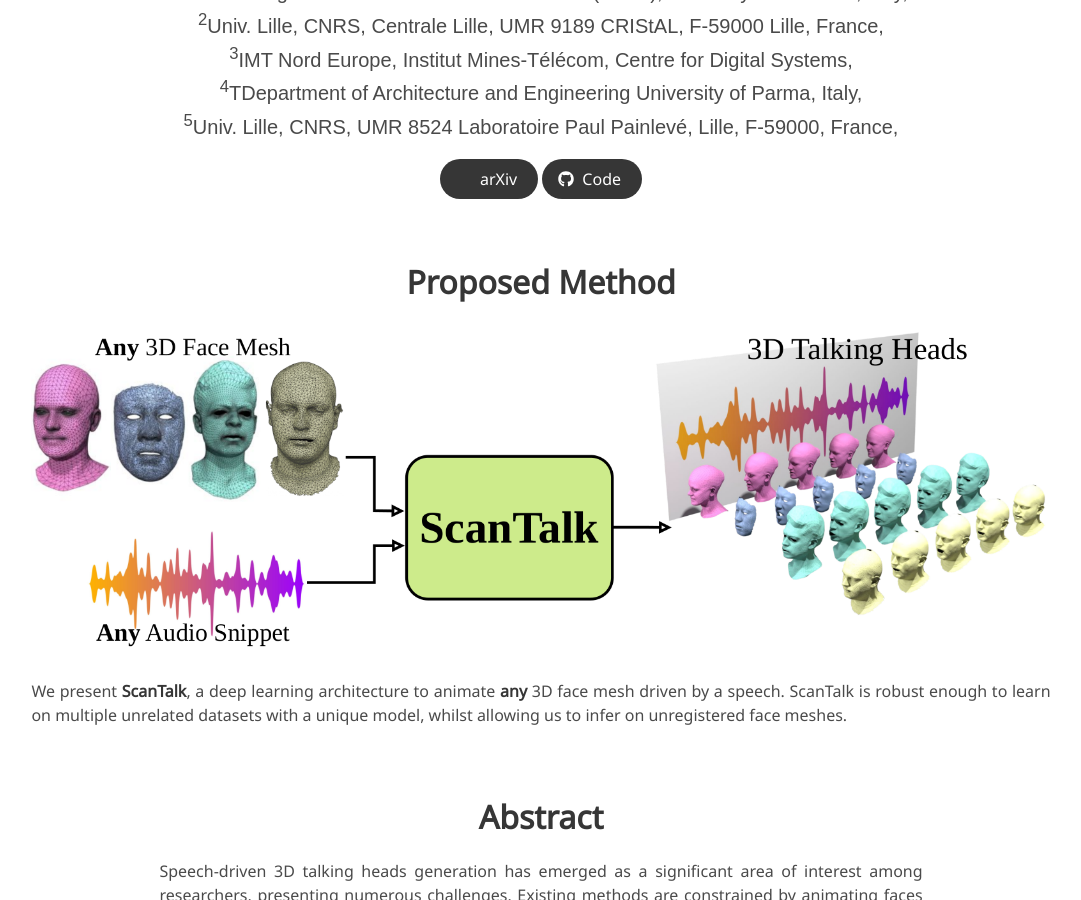
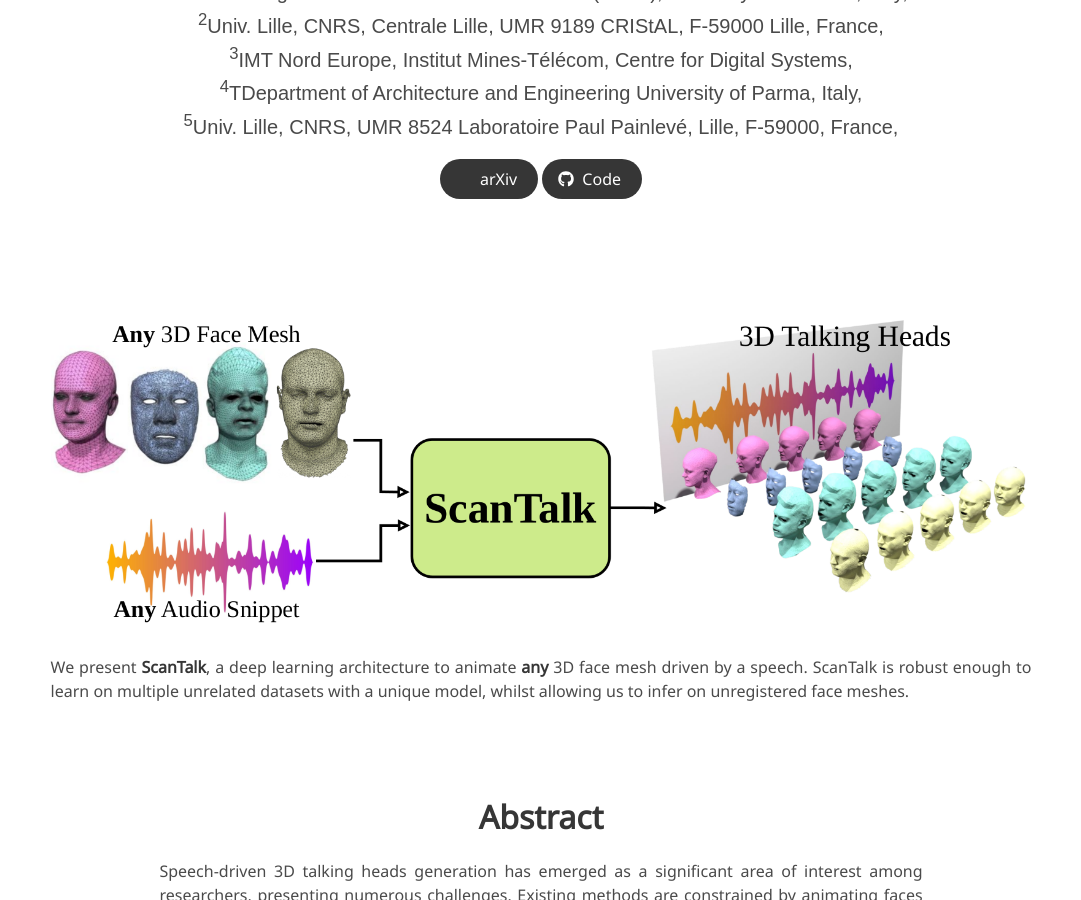
Before and after one commit to FedeNoce/fedenoce.github.io, a Jekyll site: the page scantalk/index.html, which Jekyll copies as it is, in a window 1280 px wide and 900 px high, scrolled down 352 px. Shown: the whole window, without its empty margins (99-1180 px from the left). Built offline with Jekyll 4.4.1, drawn with Linux system fonts in a browser that asks for light colours; nearby versions of some CDN libraries; some web fonts are replaced; library files that are not in the unit come from our copies; a style sheet for code colours, icons or effects is not loaded.

Commit message:
modified:   scantalk/index.html

```diff
--- a/scantalk/index.html
+++ b/scantalk/index.html
@@ -169,9 +169,9 @@
 </section>
 -->
 <!-- Proposed Method. -->
+<section class="section">
 <div class="columns is-centered has-text-centered">
   <div class="column is-four-fifths">
-    <h2 class="title is-3 centered-title">Proposed Method</h2>
     <div class="content has-text-justified">
       <img src="./static/videos/scantalk_idea.png" alt="scantalk_idea">
       <p>
@@ -190,10 +190,10 @@
     </div>
   </div>
 </div>
-<!--/ Proposed Method. -->
+</section>
 
 
-
+<!--/ Proposed Method. -->
 <section class="section">
   <div class="container is-max-desktop">
     <!-- Abstract. -->
```
